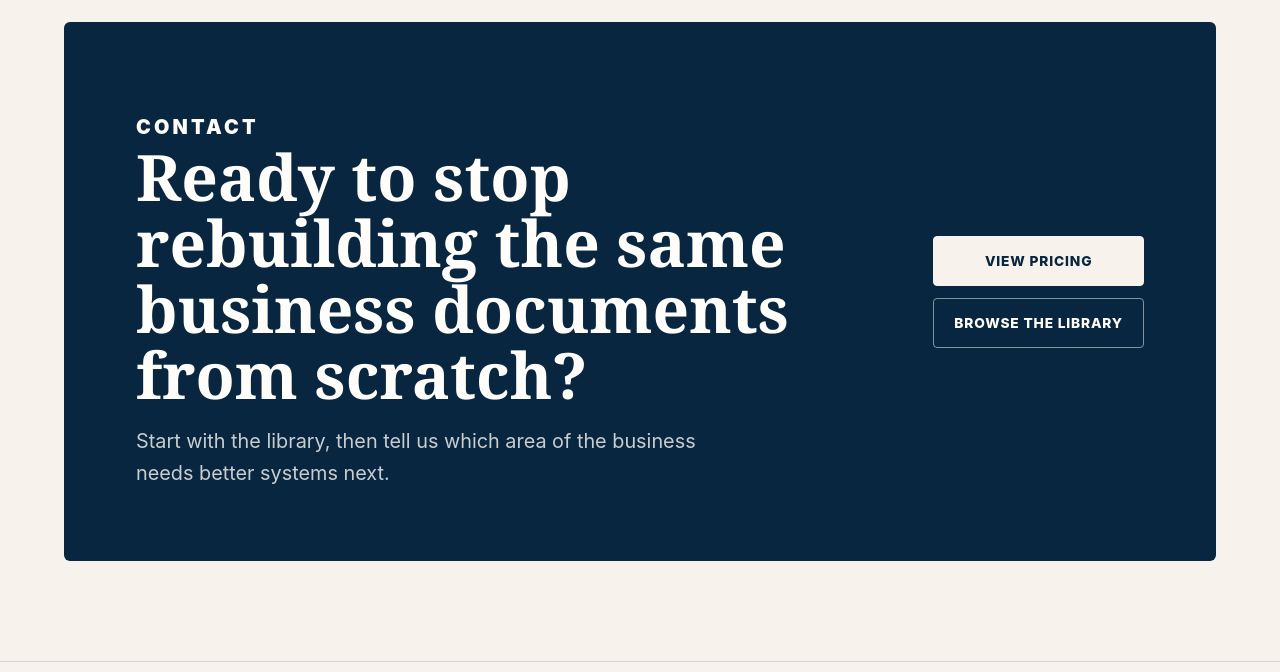
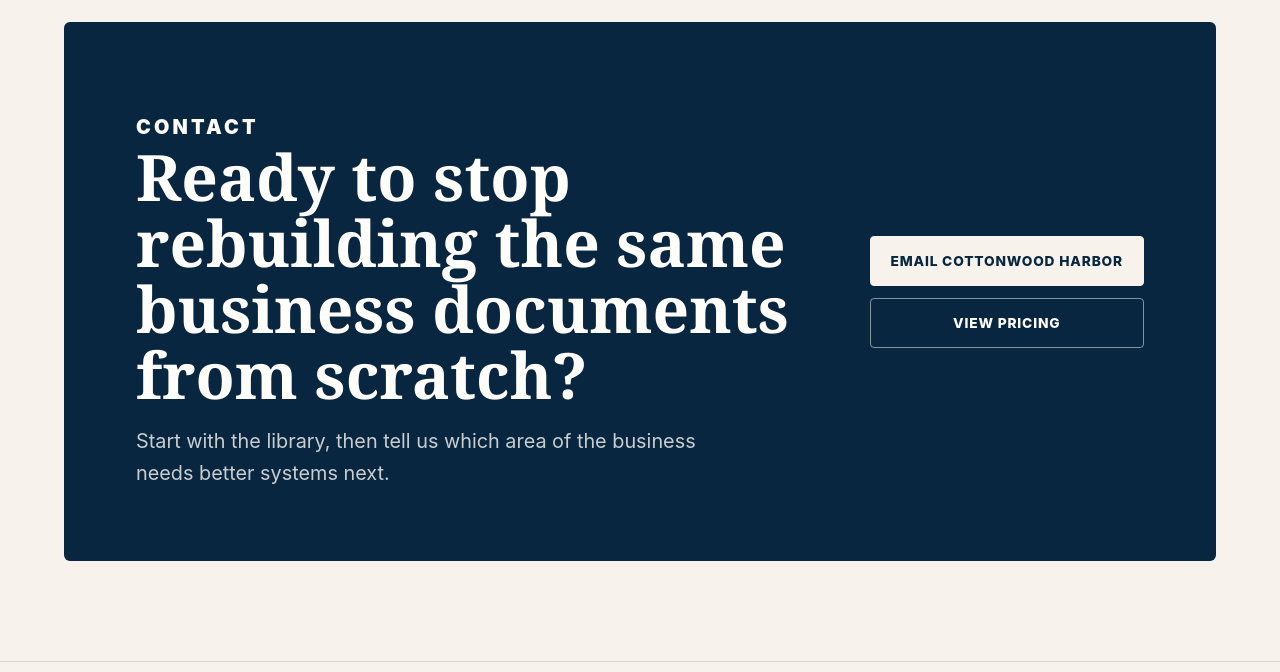
Before and after one commit to KBKirs/cottonwood-harbor-site, a website: page index.html in a window 1280 px wide. Shown: the part 7585-8257 px from the top of the page. Drawn offline with Linux system fonts and the light colour scheme.

Commit message:
Fix homepage contact action

```diff
--- a/index.html
+++ b/index.html
@@ -262,8 +262,8 @@
           <p>Start with the library, then tell us which area of the business needs better systems next.</p>
         </div>
         <div class="contact-actions">
-          <a class="button primary" href="/products#pricing">View Pricing</a>
-          <a class="button secondary" href="/resources">Browse the Library</a>
+          <a class="button primary" href="mailto:admin@cottonwoodharbor.com?subject=Cottonwood%20Harbor%20Question">Email Cottonwood Harbor</a>
+          <a class="button secondary" href="/products#pricing">View Pricing</a>
         </div>
       </section>
     </main>
```
